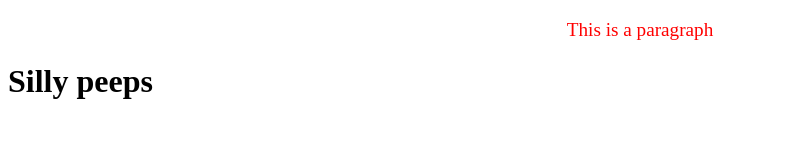
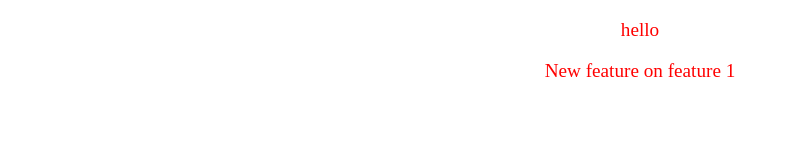
Before and after one commit to coder503152/LocalRepo, a plain HTML site: page index.html in a window 1280 px wide. Shown: the whole page, without its empty margins (0-786 px from the left). Drawn offline with Linux system fonts and the light colour scheme.

Commit message:
new feature

```diff
--- a/index.html
+++ b/index.html
@@ -7,9 +7,7 @@
     <link rel="stylesheet" href="style.css">
 </head>
 <body>
-    <p>
-        This is a paragraph
-    </p>
-    <h1> Silly peeps</h1>
+    <p> hello </p>
+    <p> New feature on feature 1</p>
 </body>
 </html>
```
